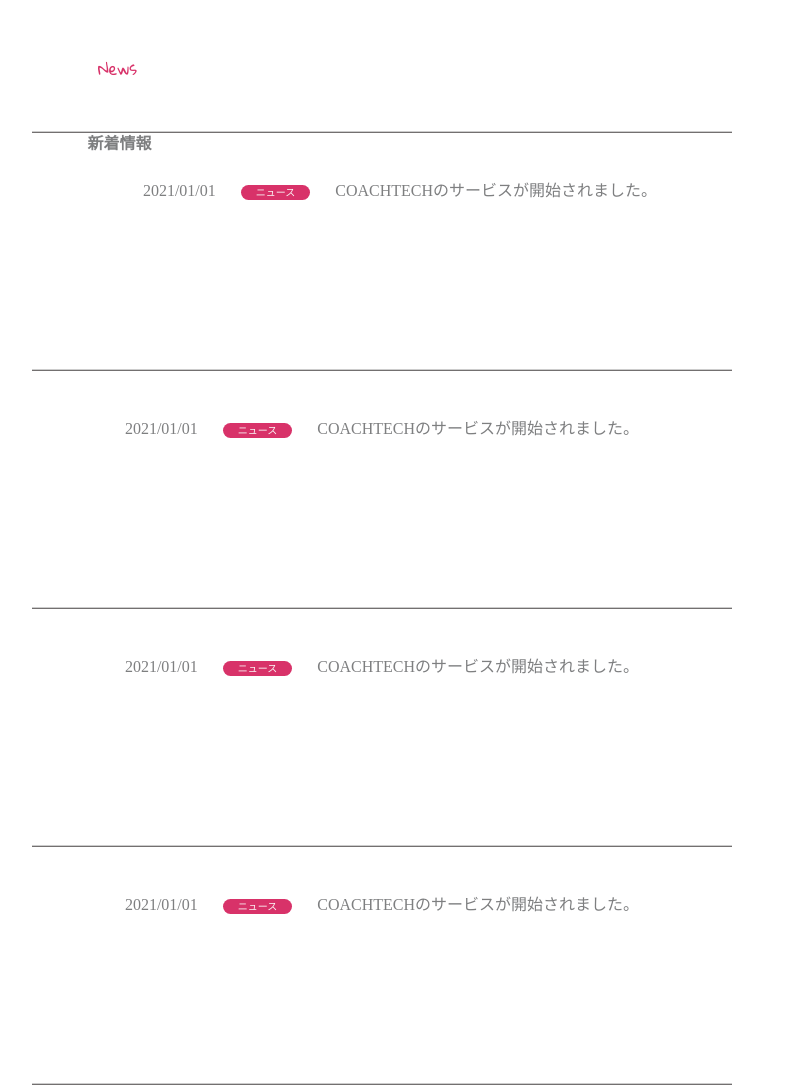
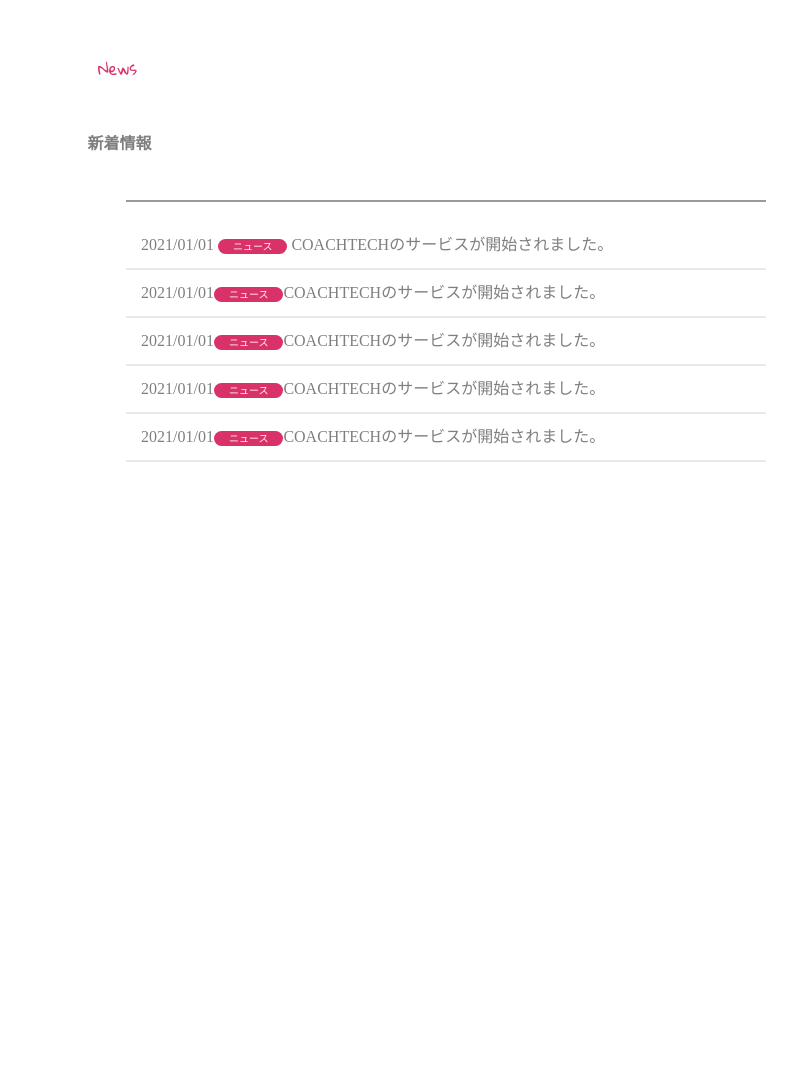
Before and after one commit to konomi0527/20210529-kato, a plain HTML site: page index.html in a window 1280 px wide. Shown: the part 720-1808 px from the top of the page, without its empty margins (258-1055 px from the left). After the commit the page ends 1202 px from the top, so only its background shows below. Drawn offline with Linux system fonts and the light colour scheme.

Commit message:
修正内容が分かるコミットメッセージ

```diff
--- a/CSS/style.css
+++ b/CSS/style.css
@@ -60,13 +60,26 @@ hr {
   margin: 170px auto 150px;
 }
 .topics {
-  text-align: center;
-   color: rgb(126, 127, 128);
+  color: rgb(126, 127, 128);
+  padding: 20px;
+  border-top: solid 2px rgb(155, 154, 154);
+  position: absolute;
+  top: 115%;
+  left: 30%;
 }
-
 .mojikan {
-margin-right : 25px;
+　padding: 20px;
 }
 .mojikan2 {
-margin-left : 25px;
+　letter-spacing: 0.1em
 }
+ul {
+  width: 600px;
+  list-style: none;
+}
+li {
+  border-bottom: solid 2px rgb(236, 232, 232);
+  padding: 15px;
+  width: 610px;
+	margin-left: -20px
+}
--- a/index.html
+++ b/index.html
@@ -11,12 +11,8 @@
   <link href="https://fonts.googleapis.com/css2?family=Gloria+Hallelujah&display=swap" rel="stylesheet">
 </head>
 <body>
-  <div>
     <header>
       <img src="img/estra_logo.png" alt="coachtech" width="100" height="20">
-    </header>
-  </div>
-  <footer>
         <dl class="sample">
         News &nbsp;
         About &nbsp;
@@ -25,7 +21,7 @@
         Company &nbsp;
         Contact
         </dl>
-</footer>
+    </header>
   <div style="text-align: right">
     <img src="img/firstview.jpg" alt="写真" 　width="1200" height="600">
   </div>
@@ -43,14 +39,14 @@
 <div>
   <p class="News">News</p>
   <h2>新着情報</h2>
-  </div>
   <div class="topics">
-    <hr width="700" size="10" noshade="">
- 　　   <span class="mojikan">2021/01/01</span><span class="button">ニュース</span><span class="mojikan2">COACHTECHのサービスが開始されました。</span><br><hr width="700" size="10" noshade="">
-        <span class="mojikan">2021/01/01</span><span class="button">ニュース</span><span class="mojikan2">COACHTECHのサービスが開始されました。</span><br><hr width="700" size="10" noshade="">
-        <span class="mojikan">2021/01/01</span><span class="button">ニュース</span><span class="mojikan2">COACHTECHのサービスが開始されました。</span><br><hr width="700" size="10" noshade="">
-        <span class="mojikan">2021/01/01</span><span class="button">ニュース</span><span class="mojikan2">COACHTECHのサービスが開始されました。</span><br><hr width="700" size="10" noshade="">
-        <span class="mojikan">2021/01/01</span><span class="button">ニュース</span><span class="mojikan2">COACHTECHのサービスが開始されました。</span><hr width="700" size="10" noshade="">
+      <ul>
+        <li><span class="mojikan">2021/01/01</span>  <span class="button">ニュース</span>  <span class="mojikan2">COACHTECHのサービスが開始されました。</span></li>
+        <li><span class="mojikan">2021/01/01</span><span class="button">ニュース</span><span class="mojikan2">COACHTECHのサービスが開始されました。</span></li>
+        <li><span class="mojikan">2021/01/01</span><span class="button">ニュース</span><span class="mojikan2">COACHTECHのサービスが開始されました。</span></li>
+        <li><span class="mojikan">2021/01/01</span><span class="button">ニュース</span><span class="mojikan2">COACHTECHのサービスが開始されました。</span></li>
+        <li><span class="mojikan">2021/01/01</span><span class="button">ニュース</span><span class="mojikan2">COACHTECHのサービスが開始されました。</span></li>
+      </ul>
   </div>
   </body>
 </html>
```
Lines whose indentation alone changed are shown as unchanged.
